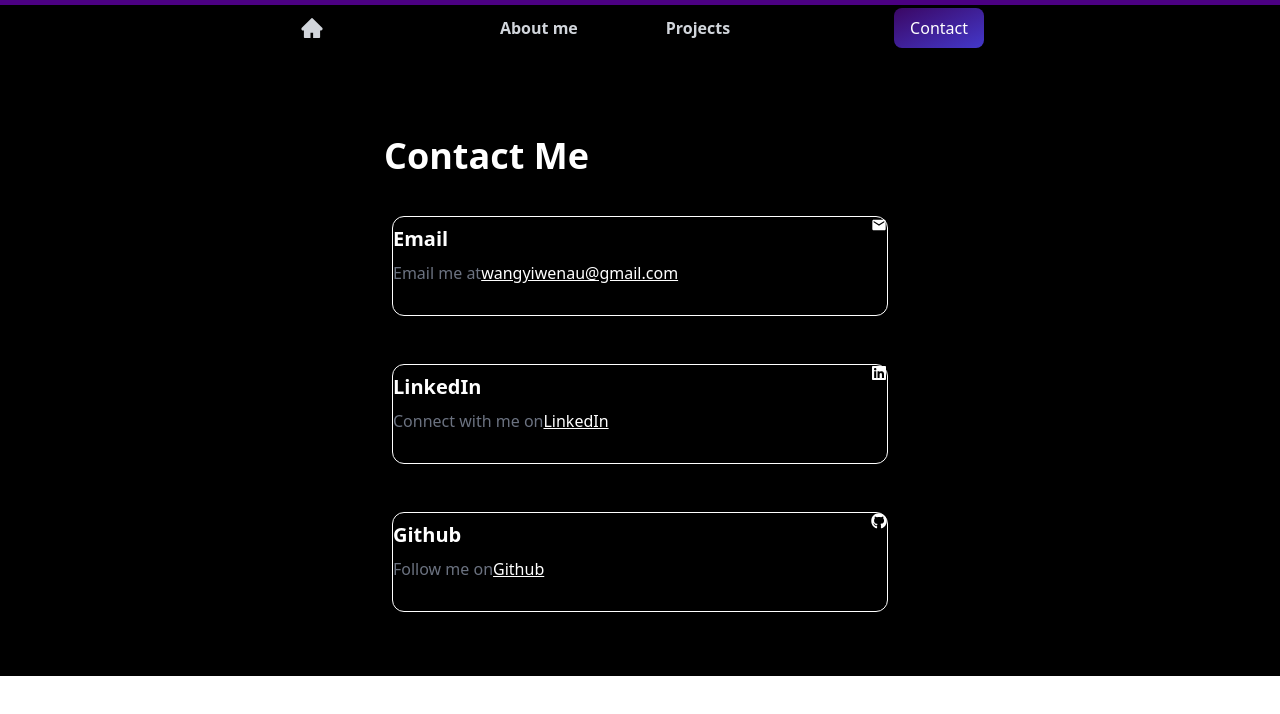
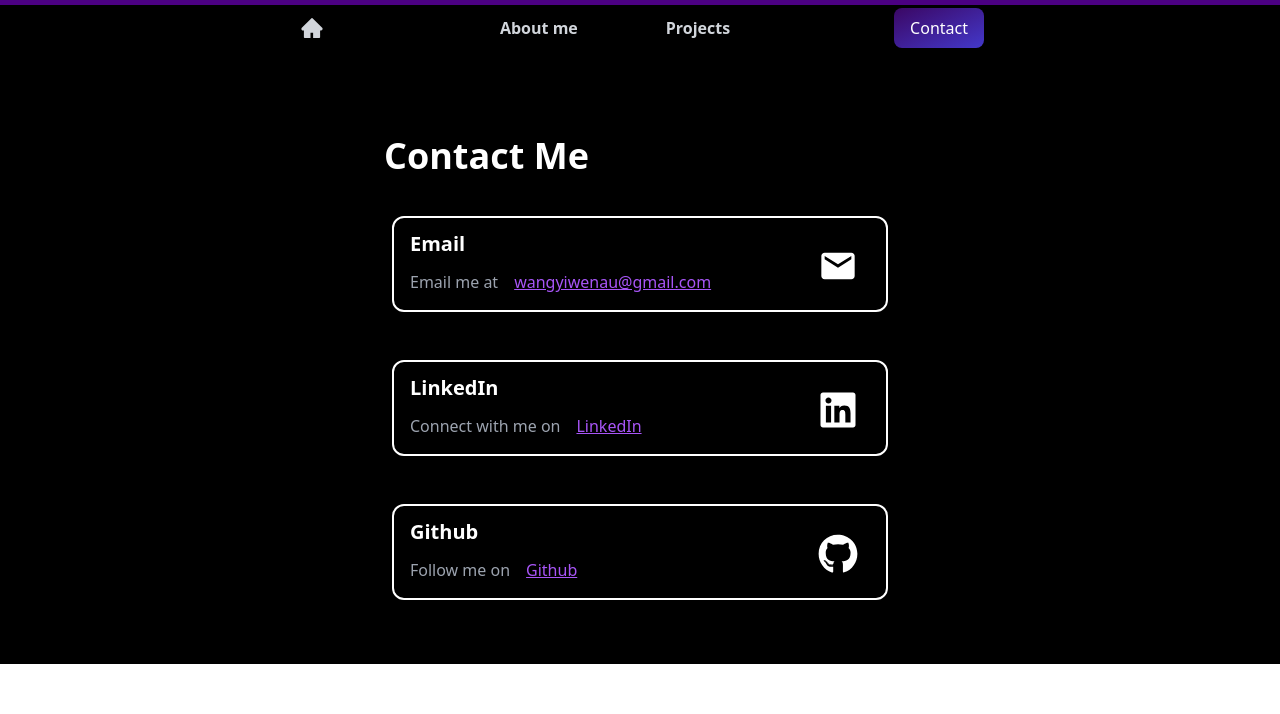
Before and after one commit to yiwenwangANU/portfolio, a React (Vite) app: page /contact in a window 1280 px wide. Shown: the top 714 px of the page. Built offline with nearby package versions, Linux system fonts and the light colour scheme.

Commit message:
add css to social media icons

```diff
--- a/src/components/ContactCard.jsx
+++ b/src/components/ContactCard.jsx
@@ -1,13 +1,19 @@
+import React from "react";
+
 function ContactCard({ title, description, underline, icon, url }) {
   return (
-    <div className="w-[500px] h-[100px] rounded-xl border border-white">
+    <div className="w-[500px] h-24 rounded-xl border-white border-2">
       <div className="flex flex-row justify-between">
-        <div className="font-bold text-xl py-2">{title}</div>
-        <a href={url}>{icon}</a>
+        <div className="font-bold text-xl px-4 py-3">{title}</div>
+        <a href={url}>
+          {React.cloneElement(icon, {
+            className: "w-10 h-10 -translate-x-7 translate-y-7",
+          })}
+        </a>
       </div>
 
-      <span className="text-gray-500 leading-5 py-1 h-20">{description}</span>
-      <a className="underline" href={url}>
+      <span className="text-gray-400 leading-5 px-4 py-1 ">{description}</span>
+      <a className="underline text-purple-500 hover:text-purple-400" href={url}>
         {underline}
       </a>
     </div>
--- a/src/components/ProjectCard.jsx
+++ b/src/components/ProjectCard.jsx
@@ -7,7 +7,7 @@ function ProjectCard({ image, title, description, tabs, url, gitUrl }) {
   return (
     <NavLink to={url || gitUrl}>
       <motion.div
-        className="w-[450px] h-[500px] rounded-xl border border-white"
+        className="w-[450px] h-[500px] rounded-xl border-white border-2"
         whileHover={{ scale: 1.05 }}
         whileTap={{ scale: 0.95 }}
       >
```
